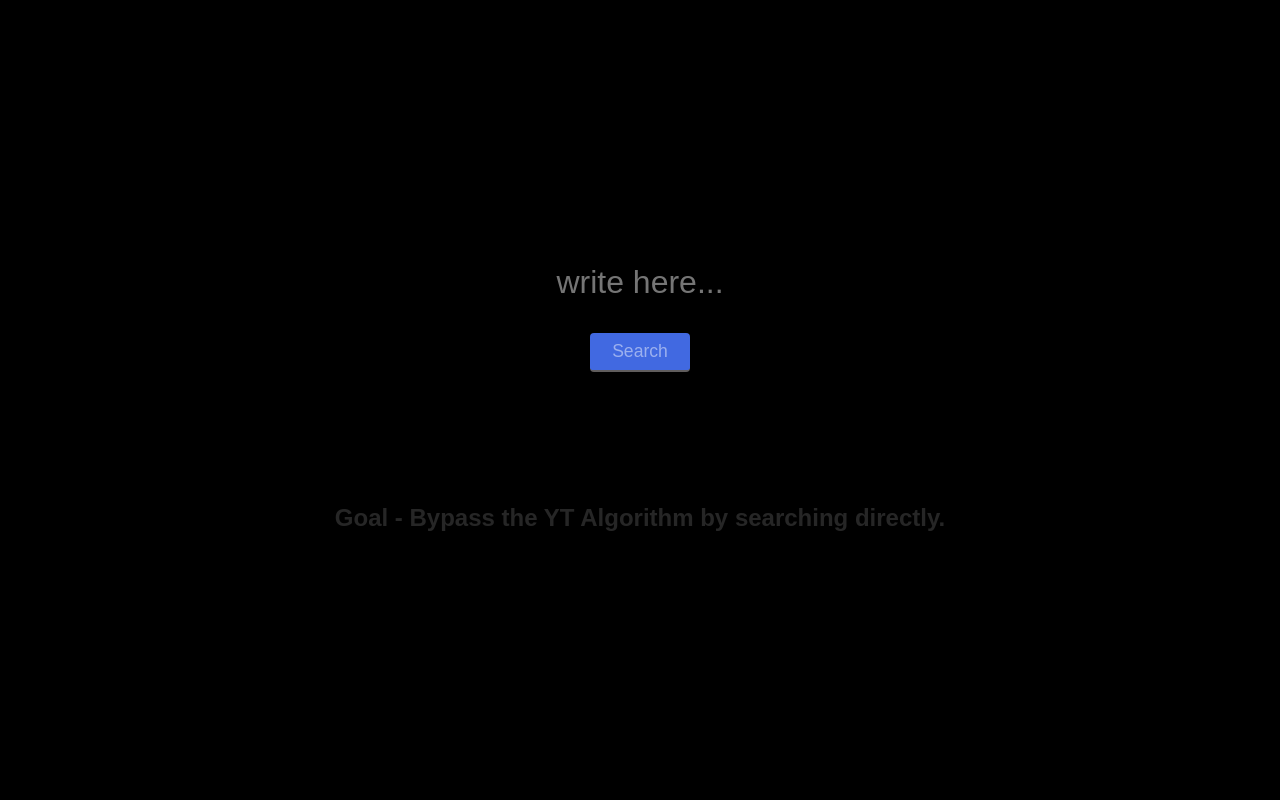
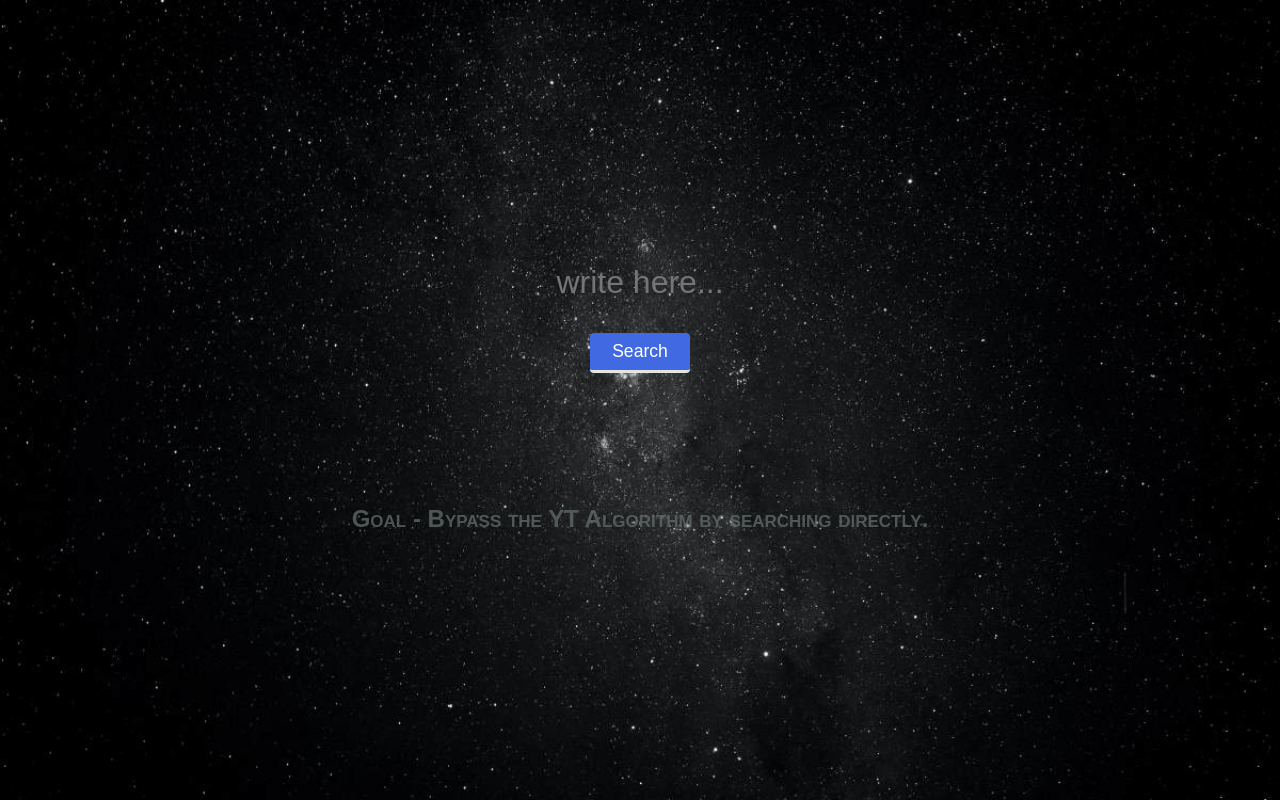
Before and after one commit to sagar-io/Direct-Search-YouTube, a plain HTML site: page index.html in a window 1280 px wide. Drawn offline with Linux system fonts and the light colour scheme.

Commit message:
readme and background added

```diff
--- a/style.css
+++ b/style.css
@@ -16,12 +16,13 @@ body {
     justify-content: center;
     gap: 2rem;
     overflow-x: hidden;
+    background: url('./images/star-optimized.jpg') no-repeat center center;
+    background-size: cover;
 }
 
 .search-bar {
     text-align: center;
     padding: 1rem;
-    min-width: 500px;
     font-size: 2rem;
     background-color: transparent;
     border: none;
@@ -29,6 +30,8 @@ body {
     outline: none;
     color: rgb(46, 46, 46);
     color: white;
+    width: auto;
+    display: block;
 }
 
 .search-btn {
@@ -39,14 +42,15 @@ body {
     background-color: royalblue;
     border: none;
     border-radius: 4px;
-    color: rgba(255, 255, 255, 0.473);
+    color: white;
     font-size: 1.1rem;
-    border-bottom: 2px solid rgb(96, 93, 93);
+    border-bottom: 3px solid rgb(230, 228, 228);
 }
 
 .m-heading {
     padding-top: 5rem;
     font-size: 1.5rem;
     text-align: center;
-    color: rgba(128, 128, 128, 0.296);
+    color: rgba(96, 107, 106, 0.776);
+    font-variant: small-caps;
 }
```
Also changed, not shown: images/star-optimized.jpg (added), 1 other file.
